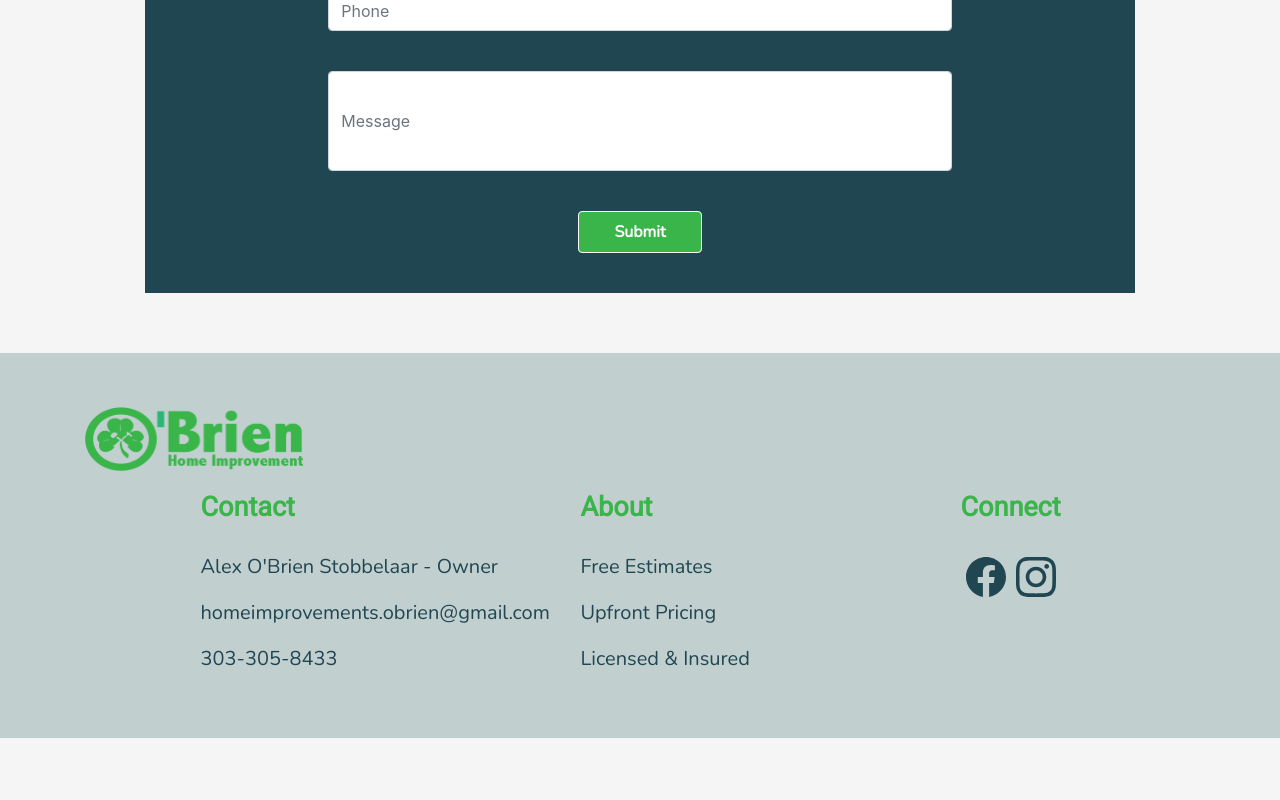
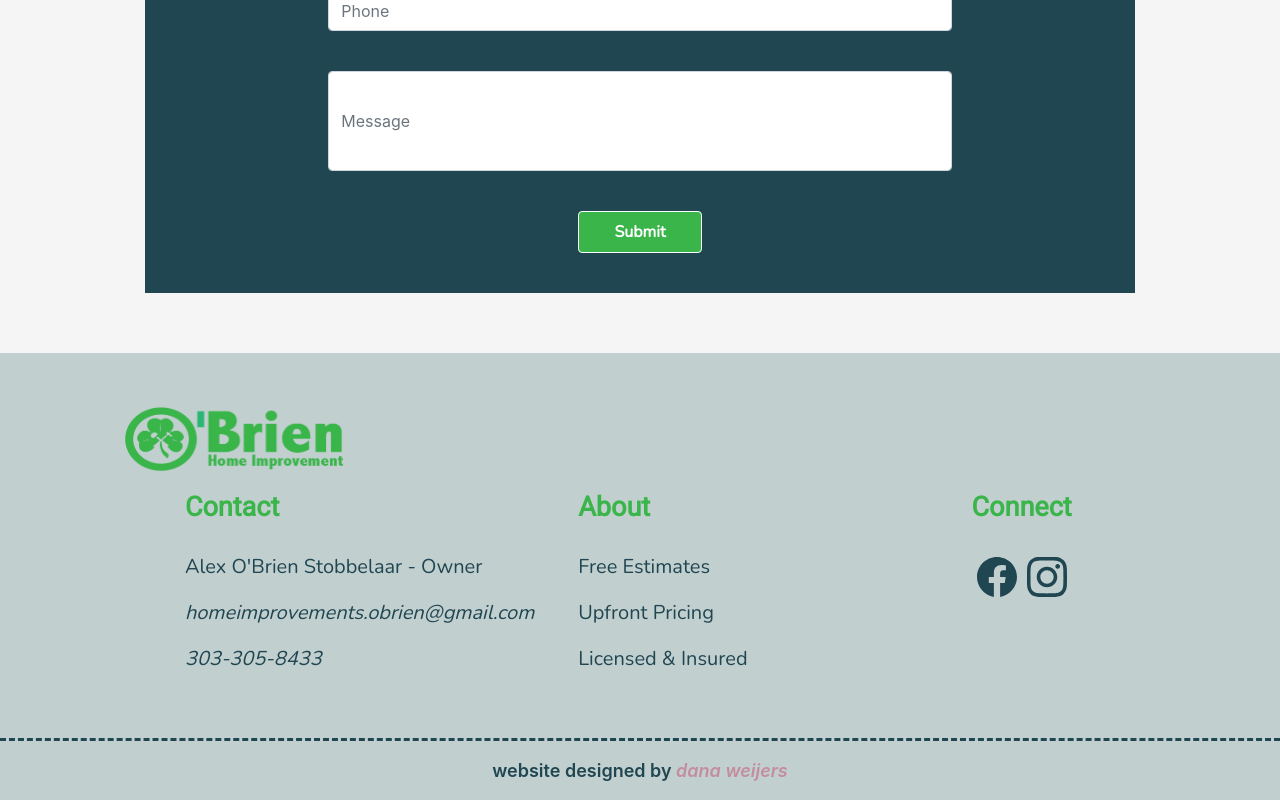
Before and after one commit to dakuglin/obrien-home-improvement, a React (Create React App) app: page /contact in a window 1280 px wide. Shown: the part 557-1357 px from the top of the page. Before the commit the page ends 1295 px from the top, so only its background shows below. Built offline with nearby package versions, Linux system fonts and the light colour scheme; no server answers.

Commit message:
working on responsive footer and styling footer

```diff
--- a/src/components/Footer.tsx
+++ b/src/components/Footer.tsx
@@ -1,10 +1,6 @@
 import React, { FC } from "react";
 import LOGO from "../images/logo.png";
-import {
-  Container,
-  Row,
-  Col,
-} from "react-bootstrap";
+import { Container, Row, Col } from "react-bootstrap";
 import {
   FooterContainer,
   FooterWrapper,
@@ -25,9 +21,9 @@ export const Footer: FC = () => {
     <>
     <FooterContainer>
       <FooterWrapper>
-        <Container fluid className="container">
+        <Container fluid>
           <Row lg={12} className="row">
-            <Col className="col-lg-12">
+            <Col className="col-lg-12 logo">
               <a href="/obrien-home-improvement">
                 <Img
                   src={LOGO}
@@ -36,8 +32,8 @@ export const Footer: FC = () => {
               </a>
             </Col>
           </Row>
-          <Row className="row">
-            <Col className="col-md-12">
+          <Row lg={12} className="row">
+            <Col md={12}>
               <Row className="row">
                 <div className="accordion d-lg-flex w-100" id="accordion">
                   <Col className="col-lg-4 col-md-12"> {/* column 1 */}
@@ -58,8 +54,16 @@ export const Footer: FC = () => {
                     >
                       <FooterContent>
                         <p>Alex O'Brien Stobbelaar - Owner</p>
-                        <p>homeimprovements.obrien@gmail.com</p>
-                        <p>303-305-8433</p>
+                        <p>
+                          <a href="mailto:homeimprovements.obrien@gmail.com" className="footer-contact">
+                          homeimprovements.obrien@gmail.com
+                          </a>
+                        </p>
+                        <p>
+                          <a href="tel:3033058433" className="footer-contact">
+                          303-305-8433
+                          </a>
+                        </p>
                       </FooterContent>
                     </div>
                   </Col>
@@ -117,63 +121,18 @@ export const Footer: FC = () => {
           </Row>
         </Container>
       </FooterWrapper>
+      <FooterCredit>
+        <Container fluid>
+          <Row>
+            <Col sm={12}>
+              <p>
+                website designed by <a href="https://dana-weijers-portfolio.herokuapp.com/" target="_#"><span className="credit-link">dana weijers</span></a>
+              </p>
+            </Col>
+          </Row>
+        </Container>
+      </FooterCredit>
     </FooterContainer>
     </>
   );
 };
-
-
-// <FooterContainer className="footer-container">
-//       <FooterWrapper>
-//         <Container fluid>
-//           <Row lg={12} className="row"> {/* first row logo */}
-//             <Col className="col-lg-12">
-//               <a href="/obrien-home-improvement">
-//                 <Img
-//                   src={LOGO}
-//                   alt="O'Brien Home Improvement"
-//                 />
-//               </a>
-//             </Col>
-//           </Row>
-//           <Row className="row"> {/* second row footer FooterTitles w/ FooterContent*/}
-//             <Col lg={4} className="col-lg-4">
-//             <FooterContent>
-//               <FooterTitle>Contact</FooterTitle>
-//               <p>Alex O'Brien Stobbelaar - Owner</p>
-//               <p>homeimprovements.obrien@gmail.com</p>
-//               <p>303-305-8433</p>
-//               </FooterContent>
-//             </Col>
-//             <Col lg={4} className="col-lg-4">
-//             <FooterContent>
-//               <FooterTitle>About</FooterTitle>
-//               <p>Free Estimates</p>
-//               <p>Upfront Pricing</p>
-//               <p>Licensed & Insured</p>
-//               </FooterContent>
-//             </Col>
-//             <Col lg={4} className="col-lg-4">
-//             <FooterContent>
-//               <FooterTitle>Connect</FooterTitle>
-//                 <a href="/#" target="_#" >
-//                   <SiFacebook className="social-media-icon"/>
-//                 </a>
-//                 <a href="https://www.instagram.com/obrienhomeimprovement/?hl=en" target="_#">
-//                   <SiInstagram className="social-media-icon"/>
-//                 </a>
-//               </FooterContent>
-//             </Col>
-//           </Row>
-//         </Container>
-//       </FooterWrapper>
-//       <FooterCredit>
-//         <Row>
-//           <Col sm={12}>
-//             <p>
-//               website designed by <a href="https://dana-weijers-portfolio.herokuapp.com/" target="_#"><span className="credit-link">dana weijers</span></a>
-//             </p>
-//           </Col>
-//         </Row>
-//       </FooterCredit>
-//     </FooterContainer>
--- a/src/styles/Footer.ts
+++ b/src/styles/Footer.ts
@@ -15,18 +15,53 @@ export const FooterWrapper = styled.div`
   display: flex;
   max-width: 100%;
   margin: 0 auto;
-
-  .footer-columns {
-    @media (max-width: 768px) {
-      padding-top: 32px;
-    }
-  }
 `;
 
 export const Img = styled.img`
   //style logo
   width: 220px;
   height: 70px;
+  margin-left: 60px;
+
+  @media (max-width: 768px) {
+    width: 140px;
+    height: 55px;
+  }
+`;
+
+export const FooterContent = styled.div`
+  font-family: 'Nunito', sans-serif;
+  font-size: 20px;
+  font-weight: 500;
+  display: block;
+  margin: 0 auto;
+  margin-left: 33%;
+
+  a.footer-contact {
+    font-style: oblique;
+    color: #204652;
+  }
+
+  a:hover {
+    color:  #39b54a;
+    transition: 0.35s ease-out;
+    text-decoration: none;
+  }
+
+  svg.social-media-icon {
+    font-size: 40px;
+    margin: 5px;
+    color: #204652;
+  }
+
+  svg.social-media-icon:hover {
+    color:  #39b54a;
+    transition: 0.35s ease-out;
+  }
+
+  @media (max-width: 768px) {
+    margin-left: 5%;
+  }
 `;
 
 export const FooterTitle = styled.div`
@@ -40,40 +75,21 @@ export const FooterTitle = styled.div`
   margin-left: 33%;
 `;
 
-export const FooterContent = styled.div`
-  font-family: 'Nunito', sans-serif;
-  margin-left: 33%;
-  font-size: 20px;
-  font-weight: 500;
-
-  svg.social-media-icon {
-    font-size: 40px;
-    margin: 5px;
-    color: #204652;
-  }
-
-  svg.social-media-icon:hover {
-    color:  #39b54a;
-    transition: 0.35s ease-out;
-  }
-`;
-
 export const FooterCredit = styled.div`
   color: #204652;
   text-align: center;
-  font-style: oblique;
   border-top: 3px dashed;
-  padding-top: 15px;
-  font-size: 17px;
+  font-size: 18px;
   font-weight: 600;
+  padding-top: 16px;
 
   span.credit-link {
     color: #c38d9e;
-    font-style: italic;
+    font-style: oblique;
     text-decoration: none;
   }
 
-  span.credit-link:hover {
+  a:hover {
     text-decoration: none;
   }
 `;
```
Also changed, not shown: 1 other file (tests, documents, lock files or other folders).
